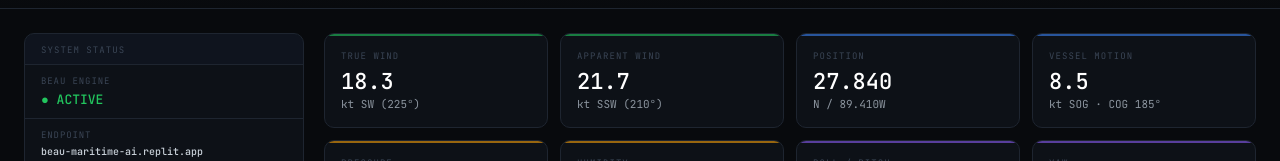
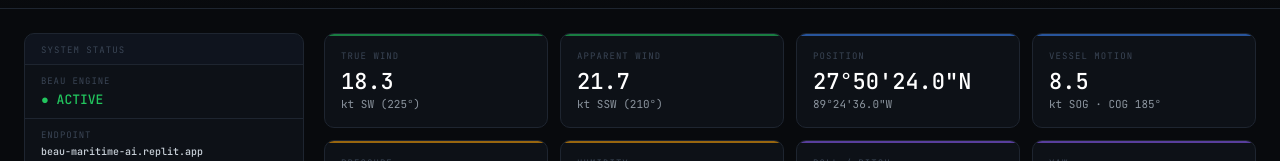
Before and after one commit to piratefarmer/beaufort-ai-website, a plain HTML site: page dashboard.html in a window 1280 px wide. Shown: the part 192-353 px from the top of the page. Drawn offline with Linux system fonts and the light colour scheme.

Commit message:
feat: 5s live feed, DMS lat/lon format

```diff
--- a/dashboard.html
+++ b/dashboard.html
@@ -362,7 +362,7 @@ function renderSensorGrid(p) {
   const cards = [
     {cls:'wind',    label:'TRUE WIND',     value:p.wind_speed.toFixed(1),              unit:`kt  ${dirLabel(p.wind_direction)} (${p.wind_direction}\u00b0)`},
     {cls:'wind',    label:'APPARENT WIND', value:p.apparent_wind_speed.toFixed(1),     unit:`kt  ${dirLabel(p.apparent_wind_direction)} (${p.apparent_wind_direction}\u00b0)`},
-    {cls:'position',label:'POSITION',      value:p.latitude.toFixed(3),               unit:`${p.latitude>=0?'N':'S'} / ${Math.abs(p.longitude).toFixed(3)}${p.longitude>=0?'E':'W'}`},
+    {cls:'position',label:'POSITION',      value:decToDMS(p.latitude, true),          unit:decToDMS(p.longitude, false)},
     {cls:'position',label:'VESSEL MOTION', value:p.speed_over_ground.toFixed(1),      unit:`kt SOG \u00b7 COG ${p.course_over_ground}\u00b0`},
     {cls:'pressure',label:'PRESSURE',      value:p.pressure.toFixed(1),               unit:`hPa${p.pressure < 1005 ? ' \u2193' : p.pressure > 1018 ? ' \u2191' : ''}`},
     {cls:'pressure',label:'HUMIDITY',      value:p.humidity.toFixed(0),               unit:'% RH'},
@@ -730,6 +730,17 @@ function togglePayload() {
 }
 
 // ── WIRE UP EVENTS ───────────────────────────────────────────
+// ── DMS CONVERSION ───────────────────────────────────────────────────────
+function decToDMS(dec, isLat) {
+  const dir = isLat ? (dec >= 0 ? 'N' : 'S') : (dec >= 0 ? 'E' : 'W');
+  const abs = Math.abs(dec);
+  const deg = Math.floor(abs);
+  const minFull = (abs - deg) * 60;
+  const min = Math.floor(minFull);
+  const sec = ((minFull - min) * 60).toFixed(1);
+  return `${deg}°${String(min).padStart(2,'0')}'${String(sec).padStart(4,'0')}"${dir}`;
+}
+
 // ── PI LIVE FEED ─────────────────────────────────────────────────────────
 async function fetchPiFeed() {
   const statusEl = document.getElementById('pi-feed-status');
```
